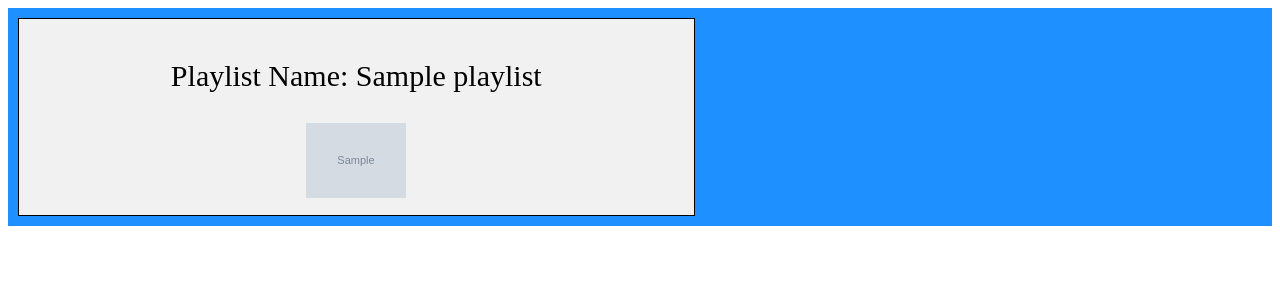
After one commit to Barnold8/Spotislop-Remover, a Flask app: template src/templates/playlists.html in a window 1280 px wide. The commit adds this page. Shown: the top 300 px of the page. Run offline with Flask 3, Linux system fonts and the light colour scheme; the template is opened without the code that fills it: most values are stand-ins (such as "Sample title", 1, 10 or a date in 2020); grey boxes marked "Sample" are stand-in pictures; parts of the project's set-up code (start-up, migrations or seed data) failed here and were passed over.

Commit message:
Add way to actually show the playlists properly

```diff
--- /dev/null
+++ b/src/static/styles/playlists.css
@@ -0,0 +1,20 @@
+.container {
+  display: grid;
+  grid-template-columns: auto auto auto;
+  background-color: dodgerblue;
+  padding: 10px;
+}
+.container div {
+  background-color: #f1f1f1;
+  border: 1px solid black;
+  padding: 10px;
+  font-size: 30px;
+  text-align: center;
+}
+
+img{
+
+  width: 100px;
+  height: auto;
+
+}
--- a/src/templates/index.html
+++ b/src/templates/index.html
@@ -5,5 +5,7 @@
  <body>
    <h1>Hello world!</h1>
    <h2><a href="spotify-auth">Spotify auth</a></h2>
+   <h3><p>{{contents}} </p></h3>
+
  </body>
 </html>
--- /dev/null
+++ b/src/templates/playlists.html
@@ -0,0 +1,37 @@
+<!DOCTYPE html>
+<html>
+<head>
+    <meta charset='utf-8'>
+    <meta http-equiv='X-UA-Compatible' content='IE=edge'>
+    <title>{{display_name}}</title>
+    <meta name='viewport' content='width=device-width, initial-scale=1'>
+    <link rel='stylesheet' type='text/css' media='screen' href="{{ url_for('static',filename='styles/playlists.css') }}">
+
+</head>
+<body>
+    <!-- <h1>{{display_name}}</h1>
+    <h1>{{playlists[0].keys()}}</h1>
+    <h1>{{playlists[0]["images"]}}</h1>
+    <h1>{{playlists[0]["images"][0]}}</h1>
+    <h1>{{playlists[0]["images"][0]["url"]}}</h1> -->
+
+    <div class="container">
+        {% for playlist in playlists %}
+
+            <div>
+                <p>Playlist Name: {{ playlist["name"] }}</p>
+                <img src={{playlist["images"][0]["url"]}} onerror="this.onerror=null; this.src='url_for(\'static\',filename=\'images/spotify.png\')'" alt="" width="100" height="120">
+
+            </div>
+
+        {% endfor %}
+
+
+
+
+    </div>
+
+
+
+</body>
+</html>
```
Also changed, not shown: src/static/images/spotify.png (added).
